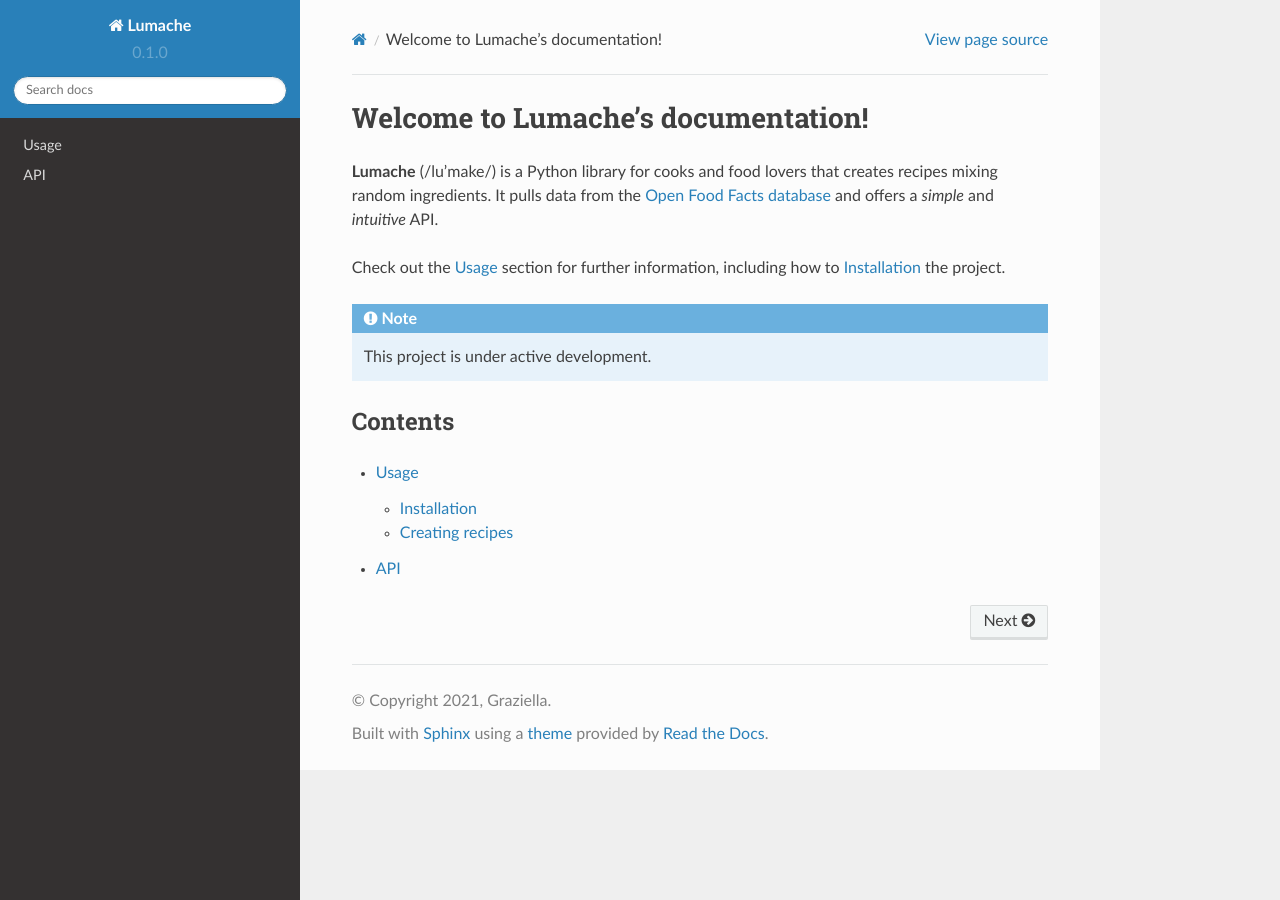
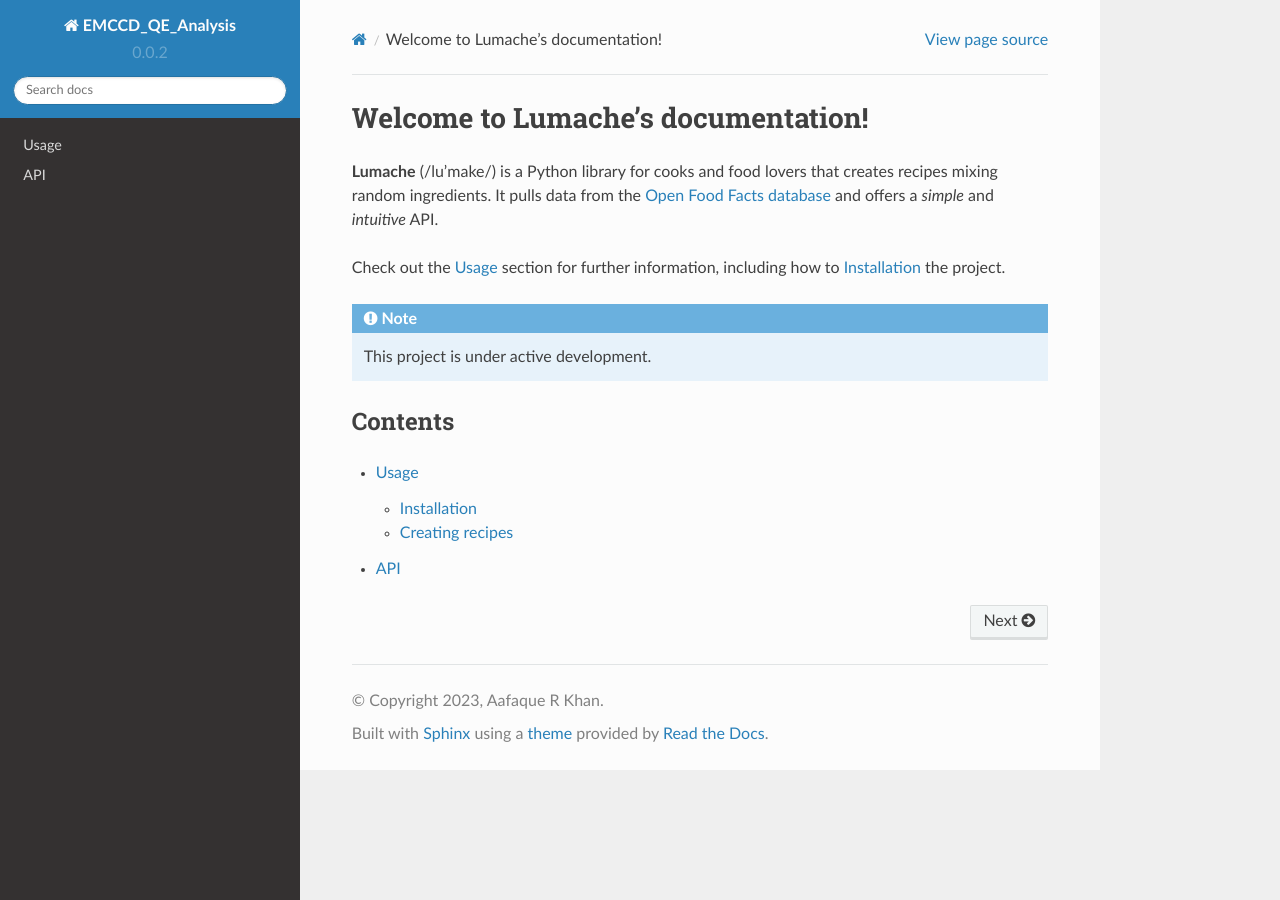
Before and after one commit to aafaquerk/emccd_qe_analysis, a Sphinx documentation site: the page built from docs/source/index.rst, in a window 1280 px wide. Built offline with Sphinx 7.4.7 and the Read the Docs theme 2.0.0, drawn with Linux system fonts in a browser that asks for light colours.

Commit message:
Update conf.py
Updating project information

```diff
--- a/docs/source/conf.py
+++ b/docs/source/conf.py
@@ -2,12 +2,12 @@
 
 # -- Project information
 
-project = 'Lumache'
-copyright = '2021, Graziella'
-author = 'Graziella'
+project = 'EMCCD_QE_Analysis'
+copyright = '2023, Aafaque R Khan'
+author = 'Aafaque R Khan'
 
 release = '0.1'
-version = '0.1.0'
+version = '0.0.2'
 
 # -- General configuration
 
```
